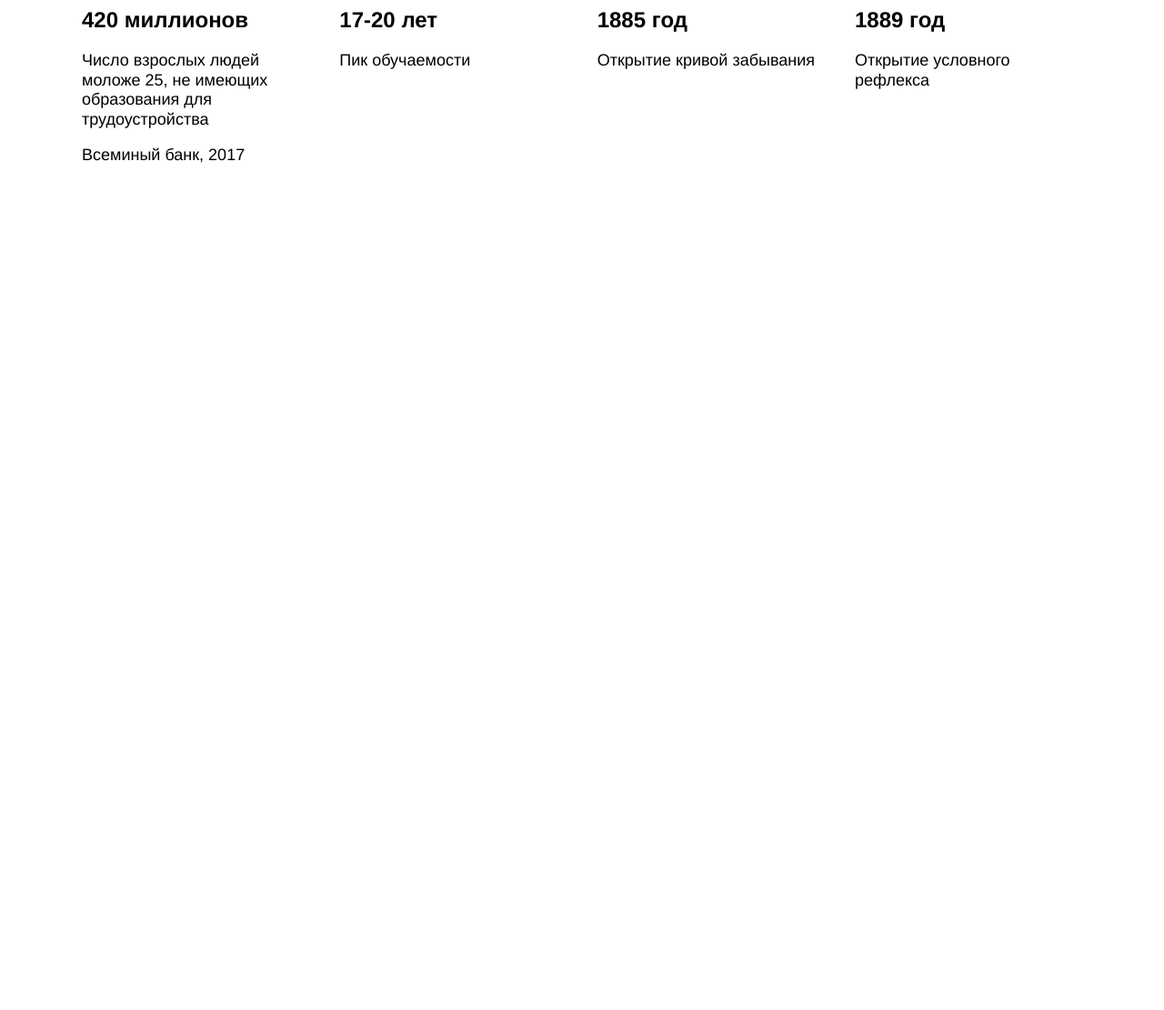
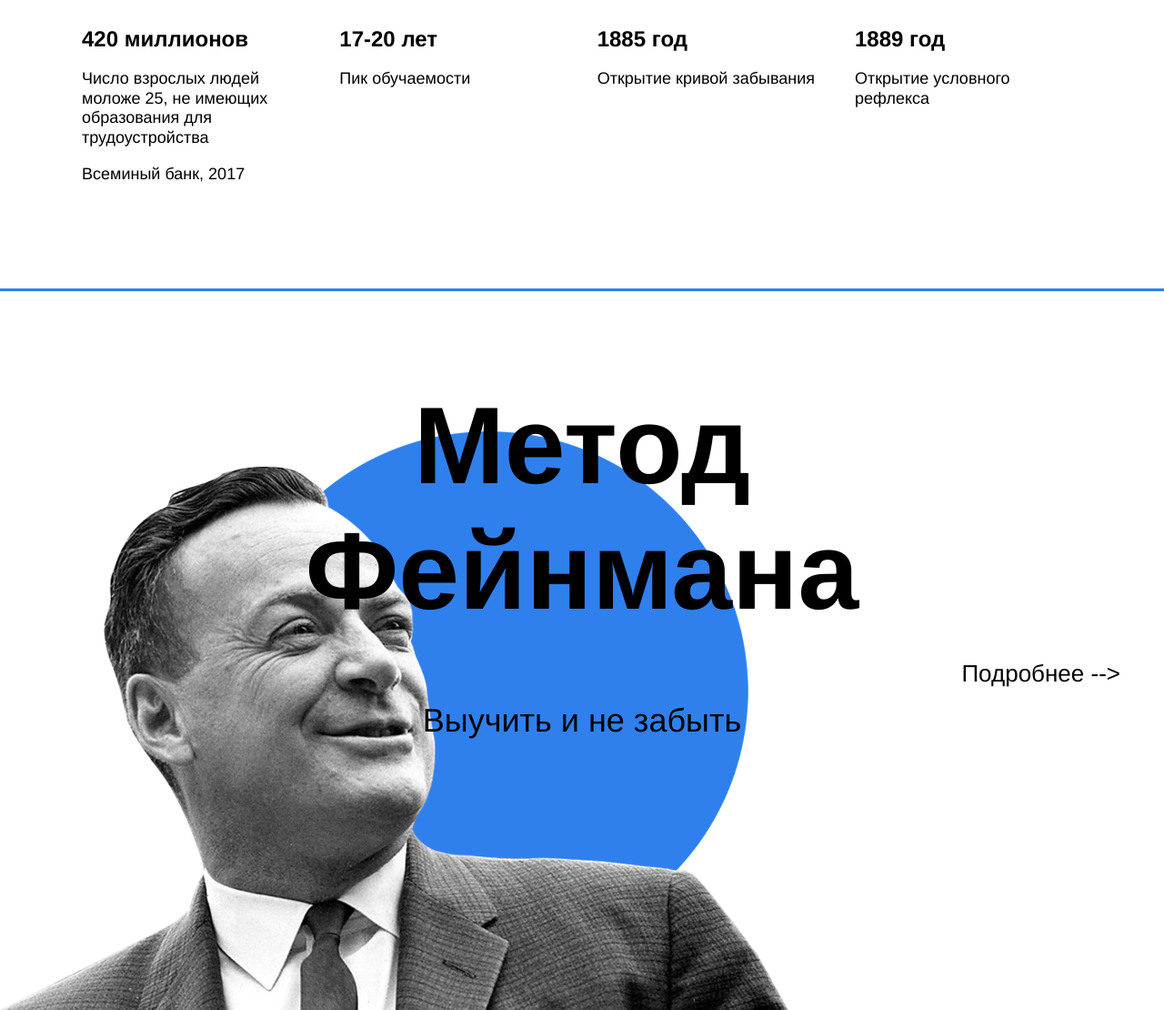
Before and after one commit to gahara/verstka, a plain HTML site: page index.html in a window 1280 px wide. Shown: the part 1771-2881 px from the top of the page at 91% size. Before the commit the page ends 2071 px from the top, so only its background shows below. Drawn offline with Linux system fonts and the light colour scheme.

Commit message:
forth section done

```diff
--- a/index.html
+++ b/index.html
@@ -47,8 +47,8 @@
             </section>
 
             <section class="digits">
-                <div class="section-title">Цифры и факты</div>
-                <div class="section-subtitle">Про учебу и мозг</div>
+                <h1 class="section-title">Цифры и факты</h1>
+                <h2 class="section-subtitle">Про учебу и мозг</h2>
                 <div class="table">
                     <div class="table__cell">
                         <div class="table__heading">
@@ -120,9 +120,18 @@
             </section>
 
             <section class="feinman">
+                <h1 class="feinman__title">
+                    Метод Фейнмана
+                </h1>
+                <h3 class="feinman__subtitle">
+                    Выучить и не забыть
+                </h3>
+                <a href="#kaufman" class="feinman__link">
+                    &nbsp Подробнее -->
+                </a>
             </section>
 
-            <section class="kaufman">
+            <section class="kaufman" id="kaufman">
             </section>
         </main>
         <footer class="footer">
--- a/styles/style.css
+++ b/styles/style.css
@@ -172,3 +172,39 @@
     line-height: 1.2;
     font-size: 18px;
 }
+
+.feinman {
+    position: absolute;
+    height: 790px;
+    width: 100%;
+    background-image: url(../images/feinman.png);
+    background-size: 867px 637px;
+    background-position: left bottom;
+    background-repeat: no-repeat;
+    outline: #2F80ED solid;
+}
+.feinman__title {
+    margin: 100px auto 0;
+    text-align: center;
+    width: 648px;
+    font-size: 120px ;
+    line-height: 1.15;
+    font-weight: bold;
+}
+.feinman__subtitle{
+    margin: 70px auto;
+    text-align: center;
+    font-size: 36px ;
+    line-height: 51px;
+    font-weight: normal;
+}
+.feinman__link{
+    top: 50%;
+    transform: translateY(345);
+    position: absolute;
+    text-decoration: none;
+    right: 48px;
+    font-size: 26px ;
+    line-height: 51px;
+    color: #000;
+}
```
